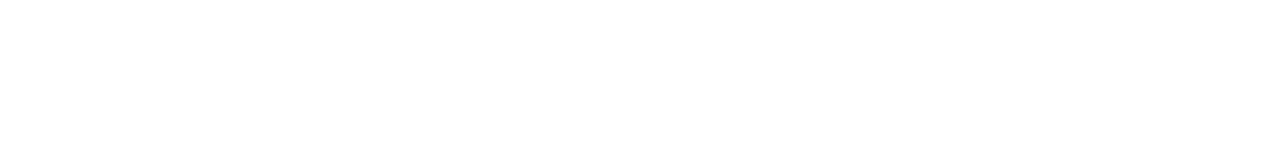
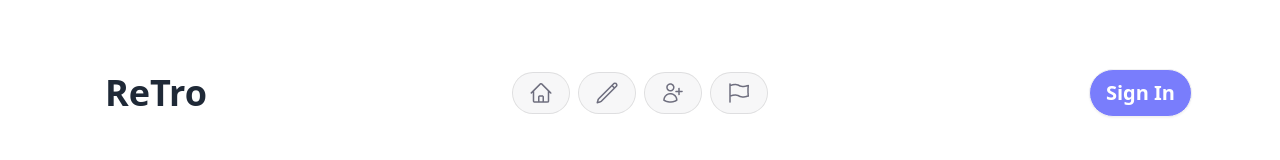
Before and after one commit to Salman7D/retro-forum, a plain HTML site: page index.html in a window 1280 px wide. Drawn offline with nearby package versions, Linux system fonts and the light colour scheme.

Commit message:
navbar added

```diff
--- a/index.html
+++ b/index.html
@@ -1,11 +1,59 @@
 <!DOCTYPE html>
-<html lang="en">
+<html data-theme="light" lang="en">
 <head>
     <meta charset="UTF-8">
     <meta name="viewport" content="width=device-width, initial-scale=1.0">
     <title>Retro Forum</title>
+    <link href="https://cdn.jsdelivr.net/npm/daisyui@4.7.2/dist/full.min.css" rel="stylesheet" type="text/css" />
+    <script src="https://cdn.tailwindcss.com"></script>
+    <link rel="stylesheet" href="style/design.css">
+
 </head>
 <body>
+    <header>
+
+    <nav class= "mt-14 mb-14 lg:ml-20 lg:mr-20 sm:ml-5 mr-5">
+        <div class="navbar bg-base-100">
+            <div class="navbar-start">
+              <div class="dropdown">
+                <div tabindex="0" role="button" class="btn btn-ghost lg:hidden">
+                  <svg xmlns="http://www.w3.org/2000/svg" class="h-5 w-5" fill="none" viewBox="0 0 24 24" stroke="currentColor"><path stroke-linecap="round" stroke-linejoin="round" stroke-width="2" d="M4 6h16M4 12h8m-8 6h16" /></svg>
+                </div>
+                <ul tabindex="0" class="menu menu-sm dropdown-content mt-3 z-[1] p-2 shadow bg-base-100 rounded-box w-52">
+                    <li><a class="rounded-full border border-solid border-[#0307121A] bg-[#12132D08]"><img src="images/Frame.png" alt=""></a></li>
+                    <li><a class="rounded-full border border-solid border-[#0307121A] bg-[#12132D08] lg:ml-2"><img src="images/Frame (1).png" alt=""></a></li>
+                    <li><a class="rounded-full border border-solid border-[#0307121A] bg-[#12132D08] lg:ml-2"><img src="images/Frame (2).png" alt=""></a></li>
+                    <li><a class="rounded-full border border-solid border-[#0307121A] bg-[#12132D08] lg:ml-2"><img src="images/Frame (3).png" alt=""></a></li>
+
+                </ul>
+              </div>
+              <a class="btn btn-ghost text-4xl font-black">ReTro</a>
+            </div>
+            <div class="navbar-center hidden lg:flex">
+              <ul class="menu menu-horizontal px-1">
+                <li><a class="rounded-full border border-solid border-[#0307121A] bg-[#12132D08]"><img src="images/Frame.png" alt=""></a></li>
+                <li><a class="rounded-full border border-solid border-[#0307121A] bg-[#12132D08] lg:ml-2"><img src="images/Frame (1).png" alt=""></a></li>
+                <li><a class="rounded-full border border-solid border-[#0307121A] bg-[#12132D08] lg:ml-2"><img src="images/Frame (2).png" alt=""></a></li>
+                <li><a class="rounded-full border border-solid border-[#0307121A] bg-[#12132D08] lg:ml-2"><img src="images/Frame (3).png" alt=""></a></li>
+
+              </ul>
+            </div>
+            <div class="navbar-end">
+              <a class="btn rounded-3xl bg-[#797DFC] text-[#FFF] text-xl font-bold">Sign In</a>
+            </div>
+          </div>
+    </nav>
+
+
+    </header>
+
+    <main>
+
+    </main>
+
+    <footer>
+
+    </footer>
     <script src="script/index.js"></script>
 </body>
 </html>
--- a/script/index.js
+++ b/script/index.js
@@ -0,0 +1 @@
+console.log("hii");
--- /dev/null
+++ b/script/tailwind.config.js
@@ -0,0 +1,8 @@
+/** @type {import('tailwindcss').Config} */
+module.exports = {
+    content: ["./src/**/*.{html,js}"],
+    theme: {
+      extend: {},
+    },
+    plugins: [],
+  }
--- /dev/null
+++ b/style/design.css
@@ -0,0 +1,5 @@
+@import url('https://fonts.googleapis.com/css2?family=Mulish:wght@400;500;600;700;800&display=swap');
+
+.font-raleway{
+    font-family: "Mulish", sans-serif;
+}
```
Also changed, not shown: images/Frame (1).png (added), images/Frame (2).png (added), images/Frame (3).png (added), images/Frame.png (added).
